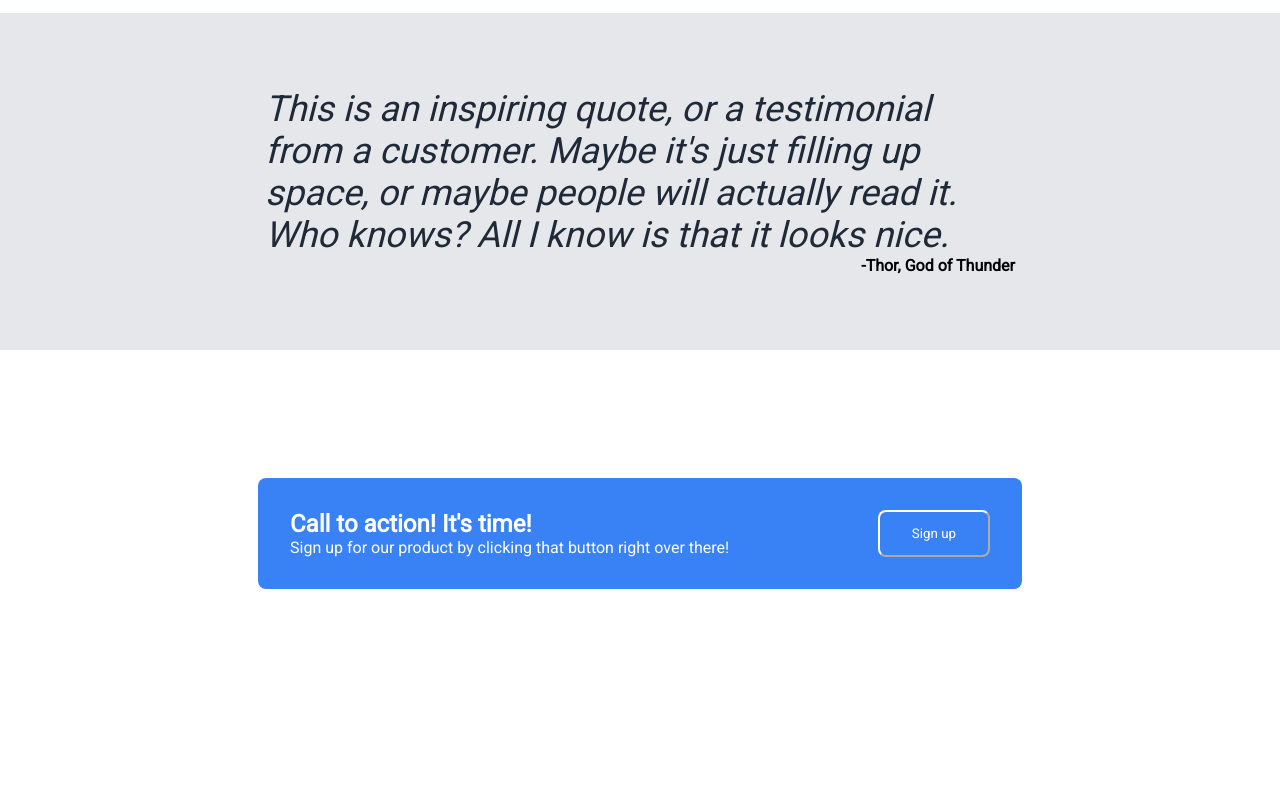
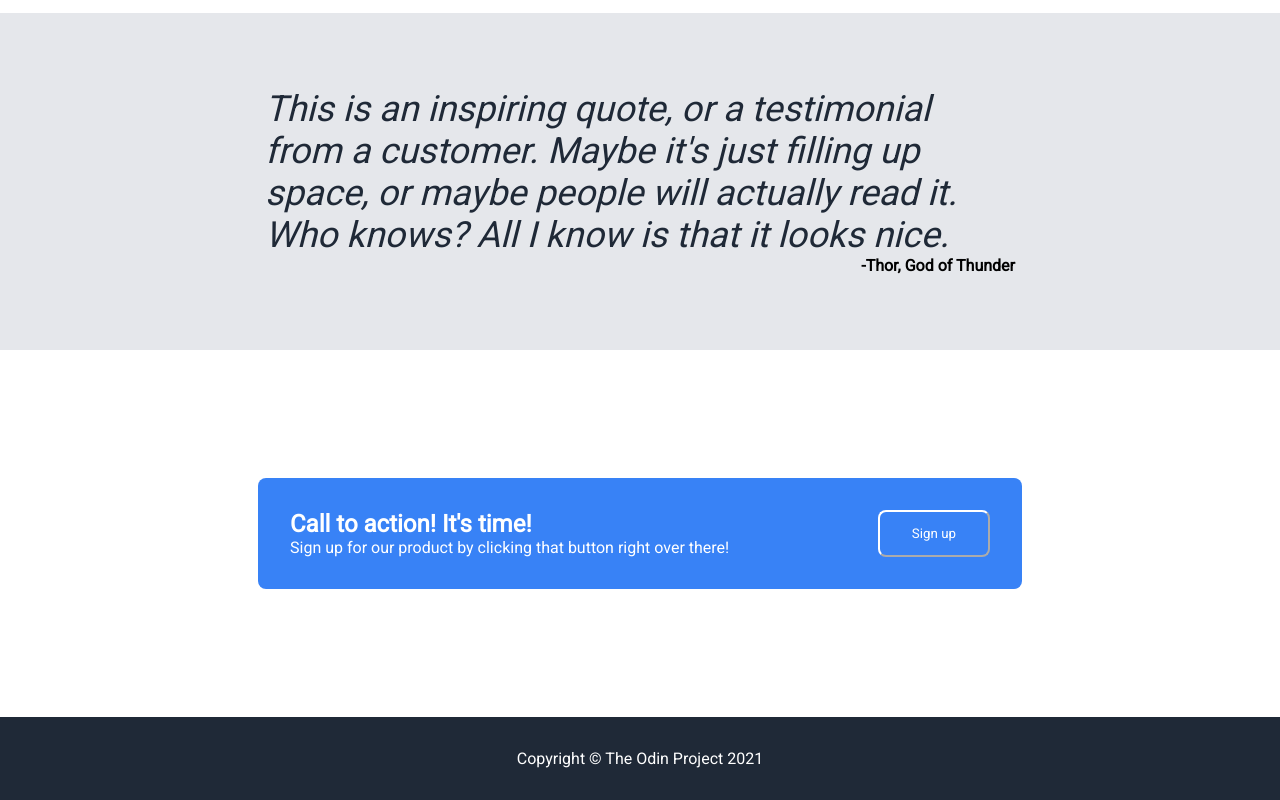
Before and after one commit to Kaleb-Moore/Landing-Page, a plain HTML site: page index.html in a window 1280 px wide. Shown: the part 768-1568 px from the top of the page. Before the commit the page ends 1485 px from the top, so only its background shows below. Drawn offline with Linux system fonts and the light colour scheme.

Commit message:
Create Footer and styles

```diff
--- a/index.html
+++ b/index.html
@@ -91,5 +91,9 @@
         </div>
     </div>
 
+    <div class="footer">
+        <p class="footer-text"> Copyright &copy; The Odin Project 2021</p>
+    </div>
+
 </body>
 </html>
--- a/style.css
+++ b/style.css
@@ -161,6 +161,16 @@ a {
     padding: 8px 32px;
 }
 
+.footer {
+    text-align: center;
+    background-color: #1f2937;
+    padding: 32px 0px;
+}
+
+.footer-text {
+    color: white;
+}
+
 @media (max-width: 970px) {
     .logo {
         margin-right: 250px;
```
